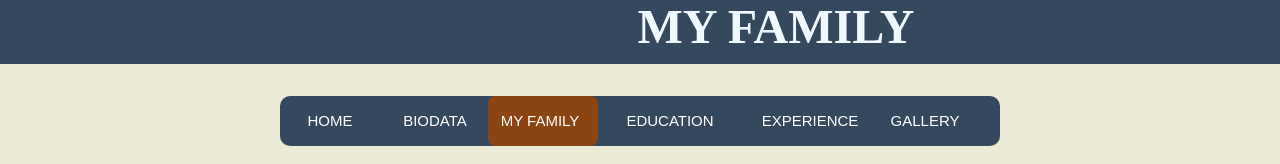
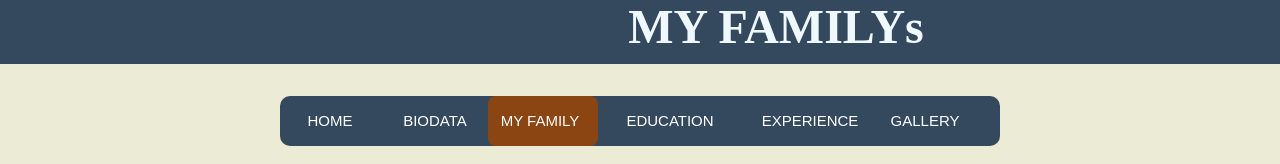
Before and after one commit to DiniyIqbal/imd318-task, a plain HTML site: page MY_FAMILY.html in a window 1280 px wide. Shown: the top 164 px of the page. Drawn offline with Linux system fonts and the light colour scheme.

Commit message:
Update MY_FAMILY.html

```diff
--- a/MY_FAMILY.html
+++ b/MY_FAMILY.html
@@ -10,7 +10,7 @@
 
 </head>
 <body>
-<h1><strong>MY FAMILY</strong></h1>
+<h1><strong>MY FAMILYs</strong></h1>
 
 <header>
   <nav>
```
